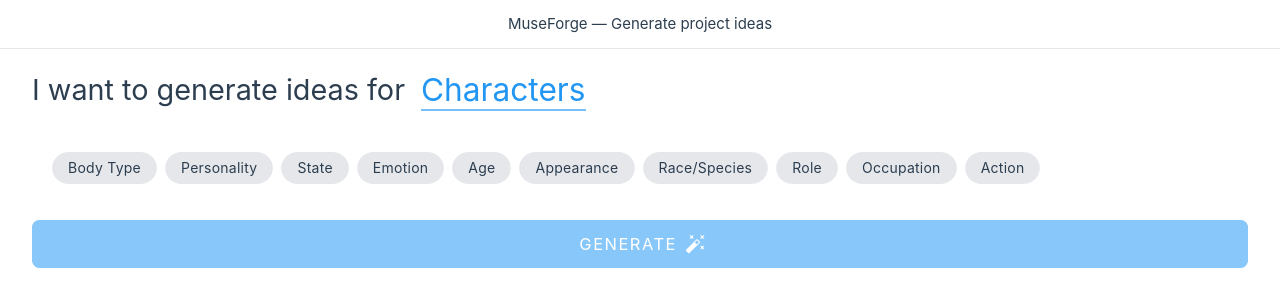
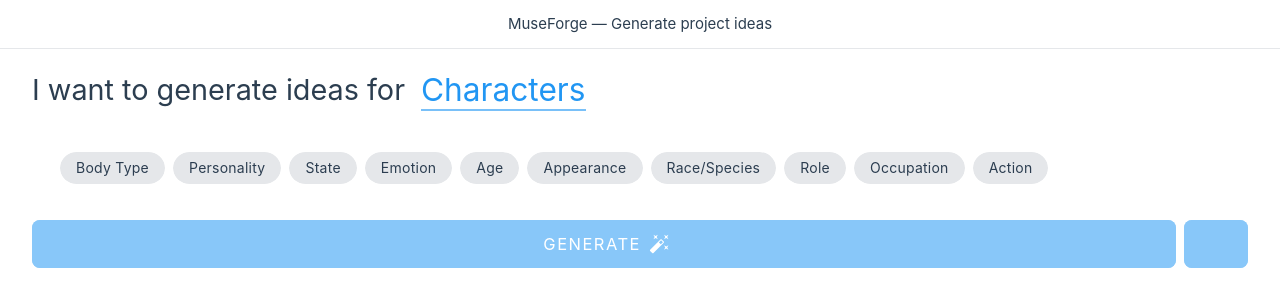
Before and after one commit to pixelGoblin/MuseForge, a Vue app: page / in a window 1280 px wide. Shown: the top 306 px of the page. Built offline with nearby package versions, Linux system fonts and the light colour scheme.

Commit message:
refactor: minor changes to styling

```diff
--- a/src/assets/main.css
+++ b/src/assets/main.css
@@ -35,11 +35,10 @@
   }
 }
 
-@media (max-width: 1024px) {
+/* @media (max-width: 1024px) {
 
   #app {
     display: grid;
     grid-template-rows: 1fr 10fr;
-    /* padding: 0 2rem; */
   }
-}
+} */
--- a/src/components/KeywordFields.vue
+++ b/src/components/KeywordFields.vue
@@ -9,6 +9,7 @@
   const currentTypeTitle = computed(() => tagsStore.availableTypes.find(t => t.value === tagsStore.selectedType)?.title || '');
   const availableTypes = computed(() => tagsStore.availableTypes);
   const { selectedType } = storeToRefs(tagsStore);
+  const { inspirationCards } = storeToRefs(tagsStore);
 
   const environmentCategories = tagsStore.orderedCategories.environment;
   const characterCategories = tagsStore.orderedCategories.character;
@@ -54,6 +55,10 @@
 
     tagsStore.addInspirationCard(resultGenerated);
   };
+
+  const clearAllIdeas = () => {
+    console.log('clearing');
+  }
 </script>
 
 <template>
@@ -82,7 +87,7 @@
     </v-menu>
   </div>
 
-  <v-container class="ma-0 px-0 pt-6 pb-0">
+  <div class="ma-0 px-0 pt-6 pb-0 w-100">
     <v-row align="center" justify="start">
       <v-col
         v-for="(selection, i) in selectedCategories"
@@ -158,21 +163,28 @@
 
       </v-card-text>
     </v-container>
+  </div>
 
-    <!-- <v-divider v-if="!allSelected"></v-divider> -->
-
-
-  </v-container>
+  <div class="pa-0 ma-0 d-flex ga-2 w-100">
     <v-btn
       color="primary"
-    class="generate-button rounded-lg px-4 py-2 mb-5 w-100"
-
+      class="generate-button rounded-lg px-4 py-2 mb-5 w-90 flex-1-1"
       :disabled="selectedCategories.length === 0"
       @click="generateInspiration"
     >
       Generate
       <v-icon icon="$generate" end />
     </v-btn>
+    <v-btn
+      color="primary"
+      class="generate-button rounded-lg px-4 py-2 mb-5 w-10"
+      :disabled="inspirationCards.length === 0"
+      @click="clearAllIdeas"
+    >
+
+    </v-btn>
+  </div>
+
 </template>
 
 <style scoped>
```
Lines whose indentation alone changed are shown as unchanged.
